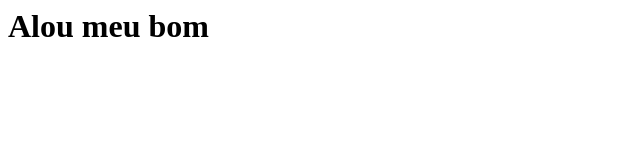
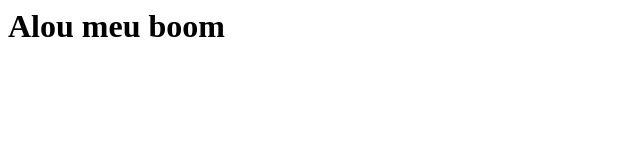
Before and after one commit to Muzamba/Teste-Notion-Widget, a plain HTML site: page index.html in a window 1280 px wide. Shown: the full height of the page, 0-640 px from the left. Drawn offline with Linux system fonts and the light colour scheme.

Commit message:
Update index.html

```diff
--- a/index.html
+++ b/index.html
@@ -1,2 +1,2 @@
 <link rel="stylesheet" href="index.css" type="text"/>
-<h1 class="titulo">Alou meu bom</h1>
+<h1 class="titulo">Alou meu boom</h1>
```
